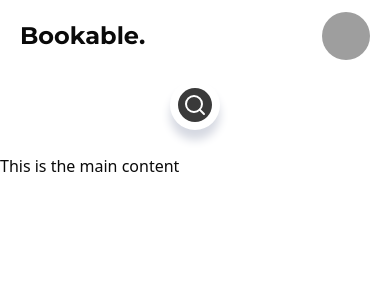
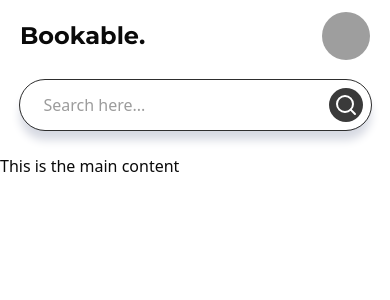
Before and after one commit to ryanmouallem/bookable-scheduling-app, a Next.js app: page / in a window 390 px wide. Shown: the top 300 px of the page. Built offline with nearby package versions, Linux system fonts and the light colour scheme; grey boxes are pictures that could not be loaded.

Commit message:
added media query to have the search bar open on mobile view

```diff
--- a/src/app/globals.css
+++ b/src/app/globals.css
@@ -178,3 +178,19 @@
     aspect-ratio: 1;
     cursor: pointer;
 }
+
+@media (max-width: 768px) {
+    .search-bar {
+        width: 90%;
+        outline: 1px solid #2e2e2e;
+    }
+
+    .search-bar:focus-within {
+        width: 90%;
+        outline: 1px solid #2e2e2e;
+    }
+
+    .search-input {
+        opacity: 1;
+    }
+}
```
Lines whose indentation alone changed are shown as unchanged.
